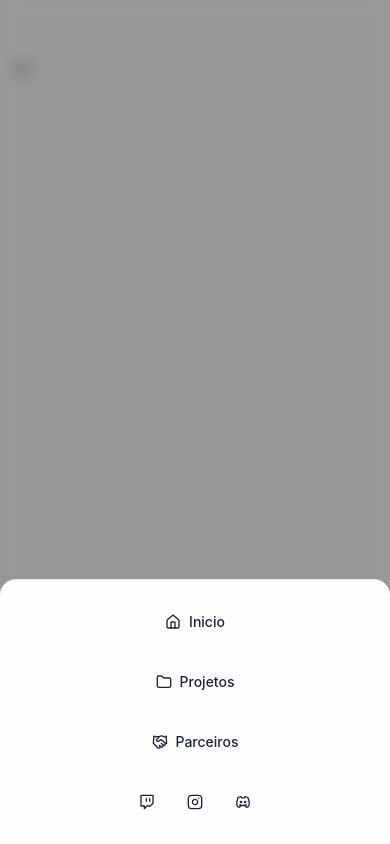
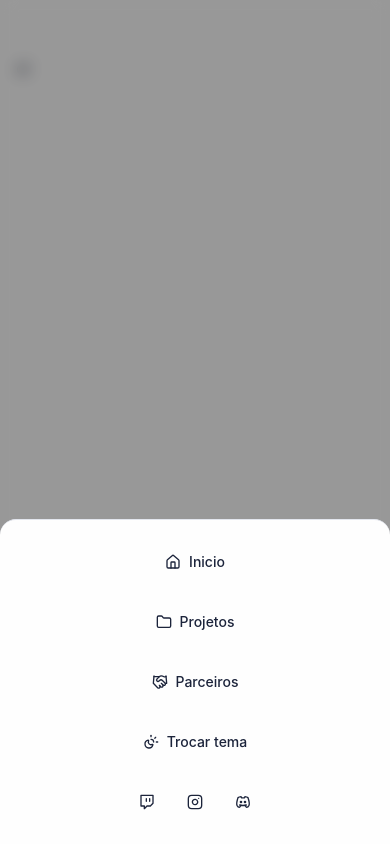
Before and after one commit to Bar-dos-Amigos/bar-dos-amigos, a React (Vite) app: page / in a window 390 px wide. Both pictures are taken after a click on the button 347 px from the left and 816 px from the top of the page. Built offline with nearby package versions, Linux system fonts and the light colour scheme.

Commit message:
add theme switcher on mobile

```diff
--- a/src/components/header.tsx
+++ b/src/components/header.tsx
@@ -126,7 +126,7 @@ export function Header(): React.JSX.Element {
 			<nav
 				className="fixed md:hidden bottom-0 left-0 w-full h-14 flex justify-between items-center
                 px-6 z-50
-                border-t border-white/20 dark:border-gray-700/40"
+                border-t border-t/20"
 			>
 				<Link to="/" className="min-h-10 min-w-10 w-10 h-10">
 					<img src="/logo512.png" alt="Logo do Bar dos Amigos" />
@@ -192,6 +192,8 @@ export function Header(): React.JSX.Element {
 									</a>
 								</Button>
 
+								<ThemeSwitcher label="Trocar tema" />
+
 								<div className="text-sm flex flex-wrap items-center justify-center gap-2 w-full">
 									<Button asChild variant="ghost">
 										<a
--- a/src/components/theme-switcher.tsx
+++ b/src/components/theme-switcher.tsx
@@ -2,7 +2,13 @@ import { SunMoon } from "lucide-react";
 import { useEffect, useState } from "react";
 import { Button } from "./ui/button";
 
-export function ThemeSwitcher() {
+export function ThemeSwitcher({
+	withIcon = true,
+	label,
+}: {
+	withIcon?: boolean;
+	label?: string;
+}) {
 	const [theme, setTheme] = useState<"light" | "dark">("light");
 
 	useEffect(() => {
@@ -28,7 +34,8 @@ export function ThemeSwitcher() {
 
 	return (
 		<Button onClick={toggleTheme} variant="ghost" title="Trocar tema">
-			<SunMoon size={20} />
+			{withIcon && <SunMoon size={20} />}
+			{label}
 		</Button>
 	);
 }
```
